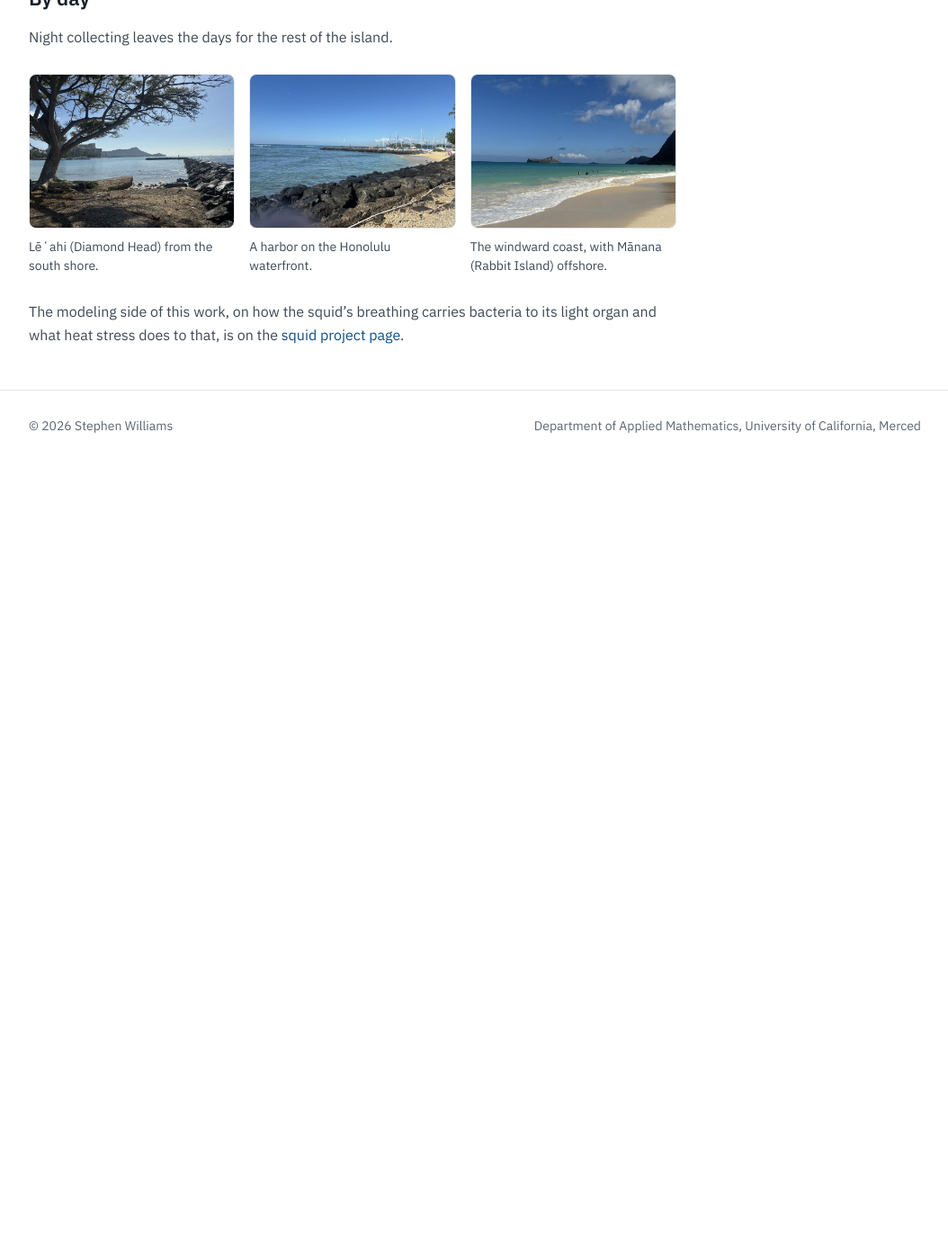
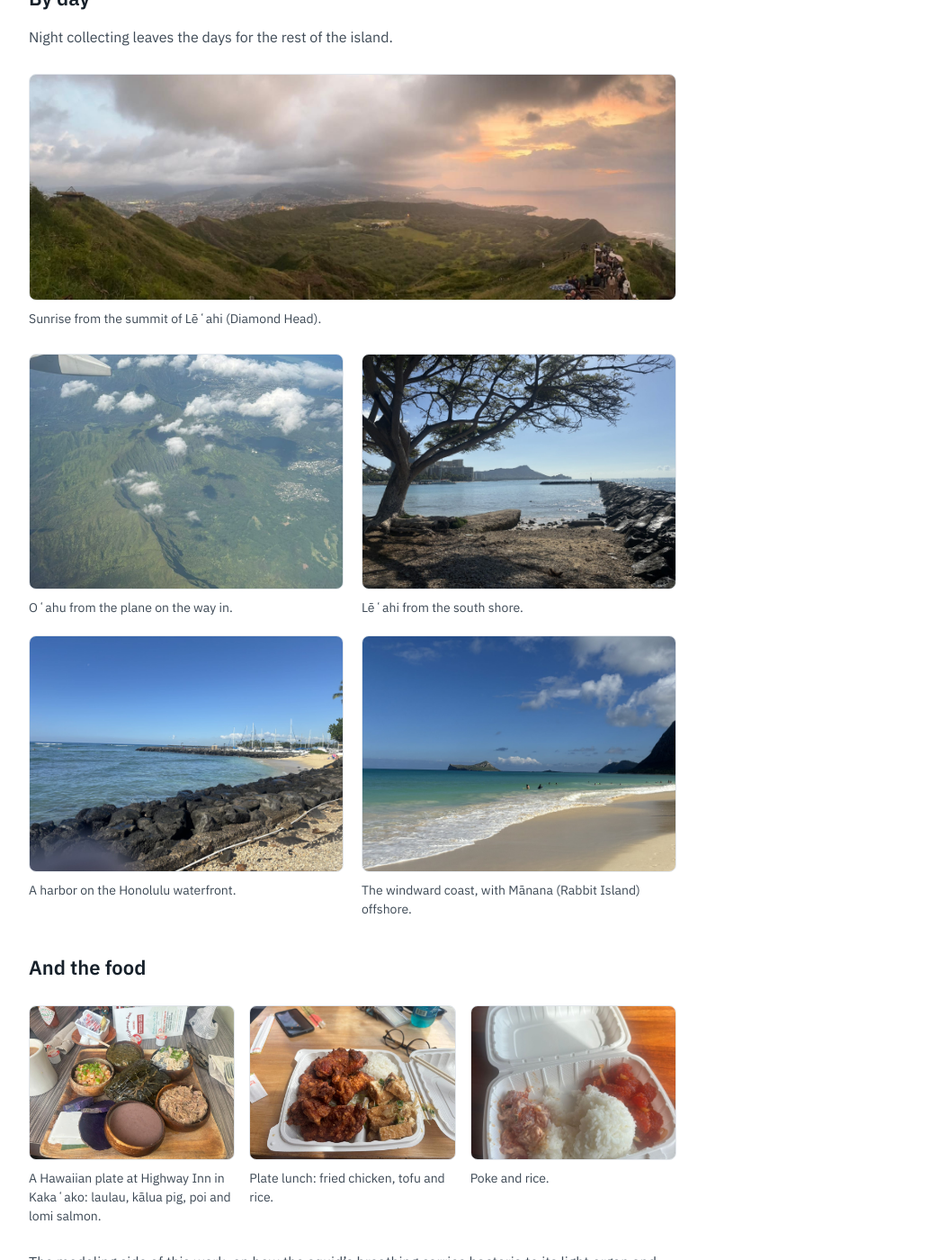
Before and after one commit to StephWilleniams/stephwilleniams.github.io, a Jekyll site: the page built from _posts/2026-01-14-hawaii-field-work.md, in a window 1280 px wide and 1400 px high, scrolled down 2290 px. Shown: the whole window at 90% size, without its empty margins (112-1166 px from the left). Built offline with Jekyll 4.4.1, drawn with Linux system fonts in a browser that asks for light colours; our own code applies the rules of GitHub Pages for plain Markdown files; before the commit the page ends 2815 px from its top, so only the background shows below that.

Commit message:
Add sunrise, plane and food photos to the Hawaiʻi field work update
Co-Authored-By: Claude Fable 5.2 <noreply@anthropic.com>
Claude-Session: https://claude.ai/code/session_01CjQH714n3JkSPH9waZXE7d

```diff
--- a/_posts/2026-01-14-hawaii-field-work.md
+++ b/_posts/2026-01-14-hawaii-field-work.md
@@ -62,10 +62,19 @@ Not everything on the bench was a squid.
 
 Night collecting leaves the days for the rest of the island.
 
-<div class="fig-row three crop-43">
+<figure>
+  <img src="{{ '/images/updates/hawaii-2026/leahi-sunrise.jpg' | relative_url }}" alt="Panorama from a crater rim at dawn: a green crater floor below, the city under heavy cloud to the left and an orange sky over the coast to the right, with walkers on the summit trail" loading="lazy">
+  <figcaption>Sunrise from the summit of Lēʻahi (Diamond Head).</figcaption>
+</figure>
+
+<div class="fig-row crop-43">
+<figure>
+  <img src="{{ '/images/updates/hawaii-2026/from-the-plane.jpg' | relative_url }}" alt="Green ridges and valleys seen from a plane window under scattered clouds, with the wing at the top of the frame" loading="lazy">
+  <figcaption>Oʻahu from the plane on the way in.</figcaption>
+</figure>
 <figure>
   <img src="{{ '/images/updates/hawaii-2026/south-shore.jpg' | relative_url }}" alt="A tree on a rocky shore framing calm water, hotel towers and the profile of Diamond Head" loading="lazy">
-  <figcaption>Lēʻahi (Diamond Head) from the south shore.</figcaption>
+  <figcaption>Lēʻahi from the south shore.</figcaption>
 </figure>
 <figure>
   <img src="{{ '/images/updates/hawaii-2026/harbor.jpg' | relative_url }}" alt="Black lava-rock breakwater, turquoise water and sailboat masts under a clear blue sky" loading="lazy">
@@ -77,4 +86,21 @@ Night collecting leaves the days for the rest of the island.
 </figure>
 </div>
 
+## And the food
+
+<div class="fig-row three crop-43">
+<figure>
+  <img src="{{ '/images/updates/hawaii-2026/hawaiian-plate.jpg' | relative_url }}" alt="A wooden tray of Hawaiian dishes in small bowls around a leaf-wrapped laulau, with poi, shredded pork, lomi salmon, purple sweet potato and a square of haupia" loading="lazy">
+  <figcaption>A Hawaiian plate at Highway Inn in Kakaʻako: laulau, kālua pig, poi and lomi salmon.</figcaption>
+</figure>
+<figure>
+  <img src="{{ '/images/updates/hawaii-2026/plate-lunch.jpg' | relative_url }}" alt="A takeaway box of fried chicken, fried tofu and white rice" loading="lazy">
+  <figcaption>Plate lunch: fried chicken, tofu and rice.</figcaption>
+</figure>
+<figure>
+  <img src="{{ '/images/updates/hawaii-2026/poke.jpg' | relative_url }}" alt="A takeaway box with two kinds of cubed raw fish poke either side of a mound of white rice" loading="lazy">
+  <figcaption>Poke and rice.</figcaption>
+</figure>
+</div>
+
 The modeling side of this work, on how the squid's breathing carries bacteria to its light organ and what heat stress does to that, is on the [squid project page]({{ '/research/euprymna-scolopes/' | relative_url }}).
```
Also changed, not shown: images/updates/hawaii-2026/from-the-plane.jpg (added), images/updates/hawaii-2026/hawaiian-plate.jpg (added), images/updates/hawaii-2026/leahi-sunrise.jpg (added), images/updates/hawaii-2026/plate-lunch.jpg (added), images/updates/hawaii-2026/poke.jpg (added).
